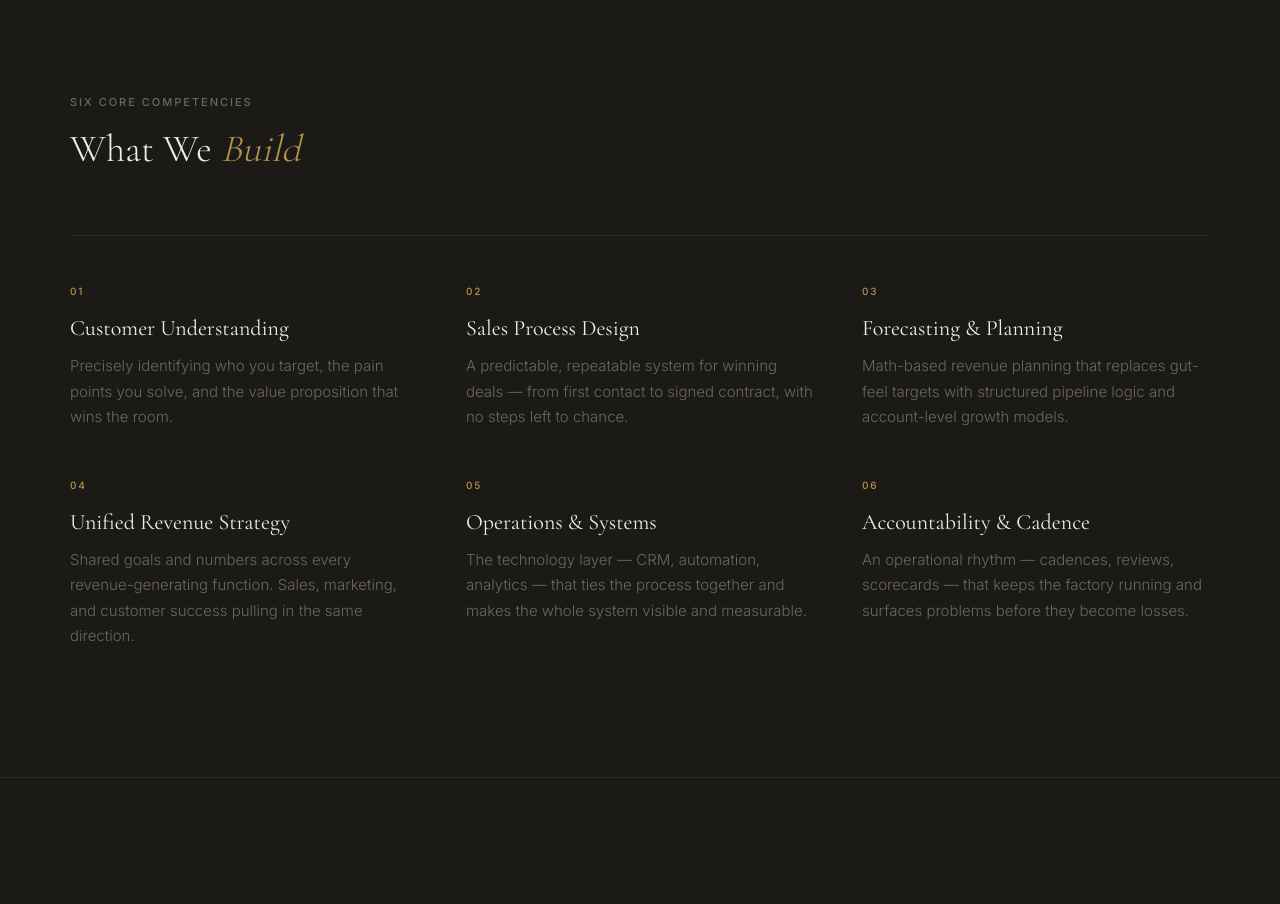
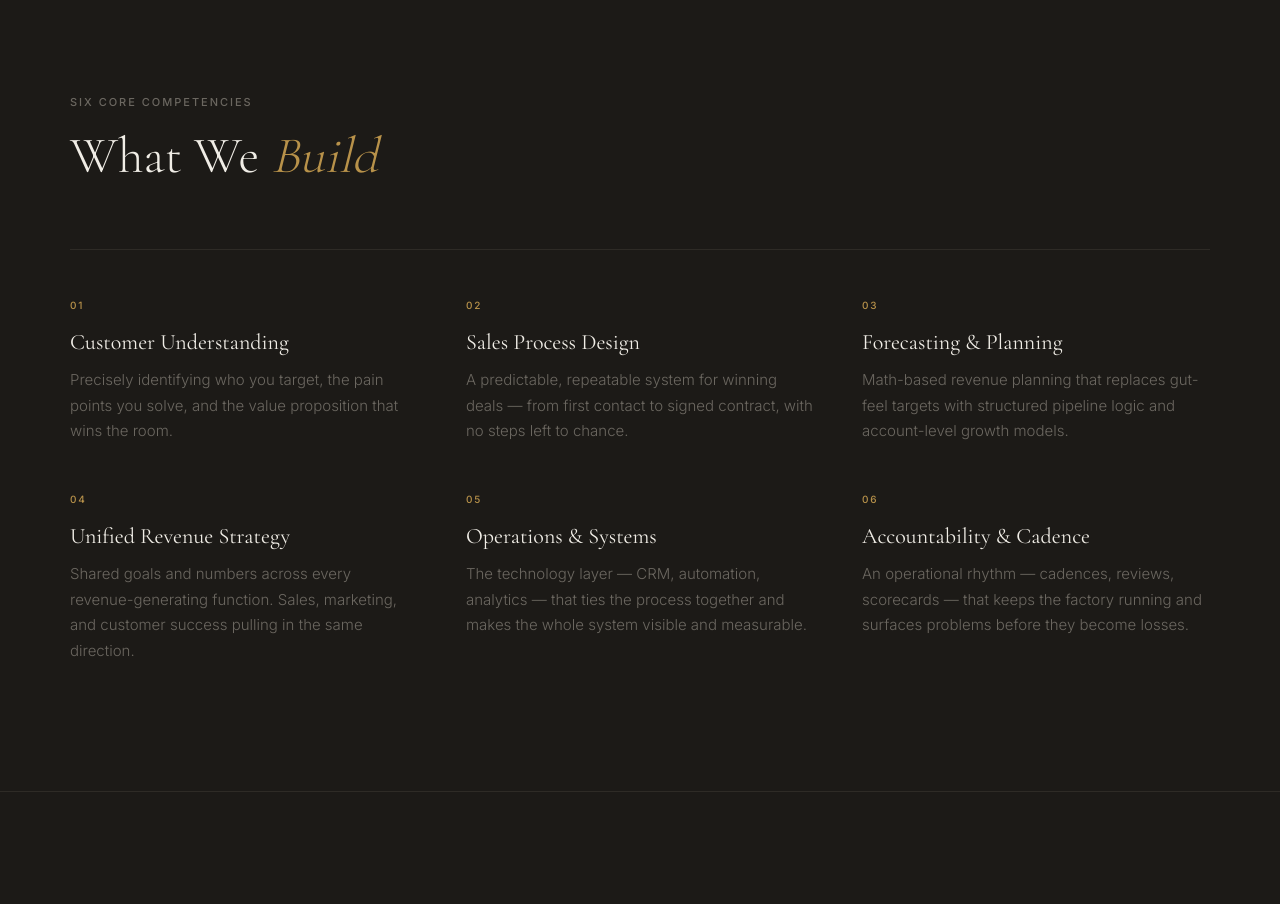
Before and after one commit to letsnavigatebmw/aperture-hospitality, a Next.js app: page /how-we-work in a window 1280 px wide. Shown: the part 1460-2364 px from the top of the page. Built offline with nearby package versions, Linux system fonts and the light colour scheme.

Commit message:
Match 'What We Build' font size to 'Our Process': clamp(2rem, 3vw, 2.5rem) → clamp(2.5rem, 4vw, 3.75rem)

```diff
--- a/app/how-we-work/page.tsx
+++ b/app/how-we-work/page.tsx
@@ -235,7 +235,7 @@ export default function HowWeWorkPage() {
             }}>Six Core Competencies</span>
             <h2 style={{
               fontFamily: "'Cormorant Garamond', Georgia, serif",
-              fontSize: 'clamp(2rem, 3vw, 2.5rem)',
+              fontSize: 'clamp(2.5rem, 4vw, 3.75rem)',
               fontWeight: 300,
               lineHeight: 1.1,
               color: '#F0EDE6',
```
